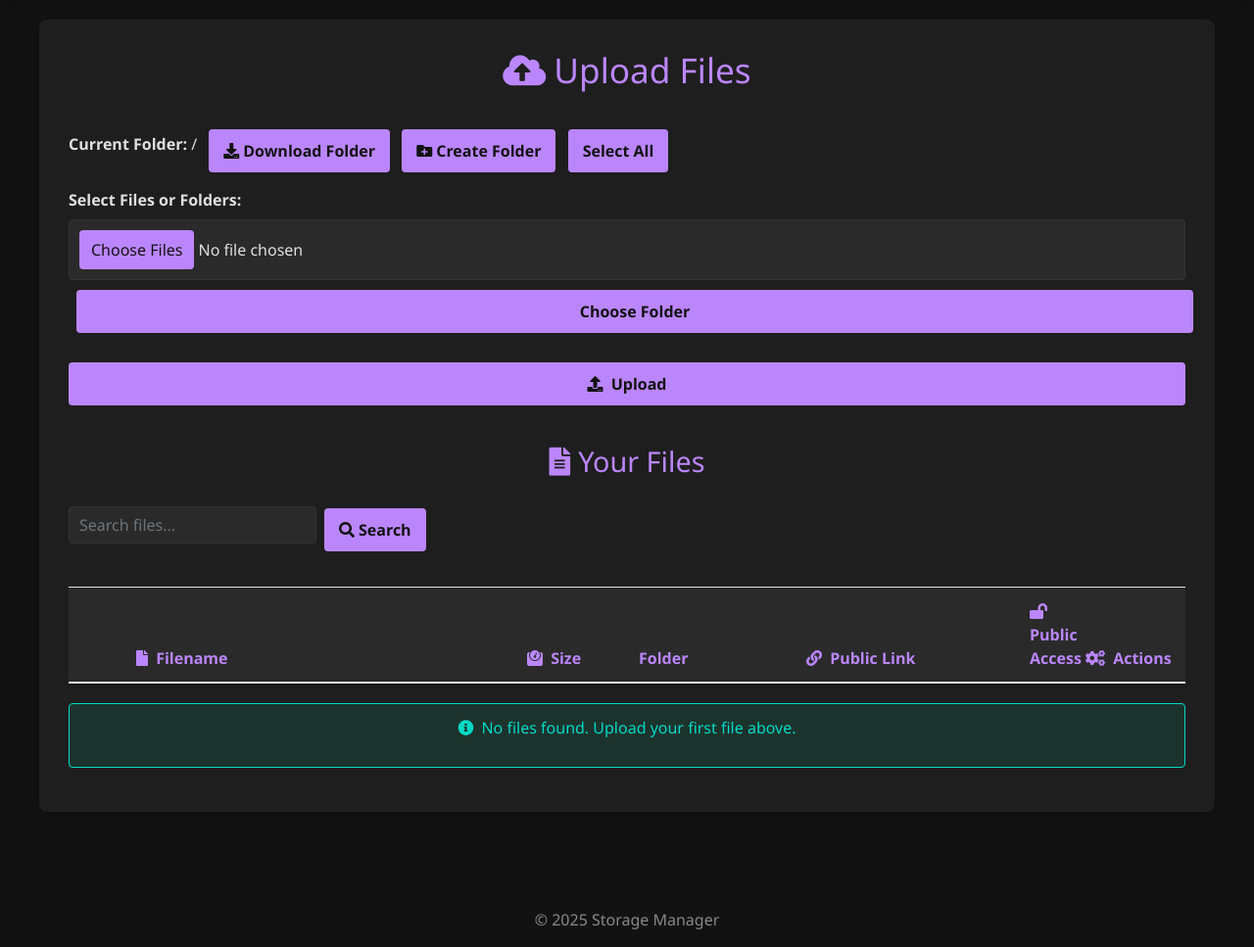
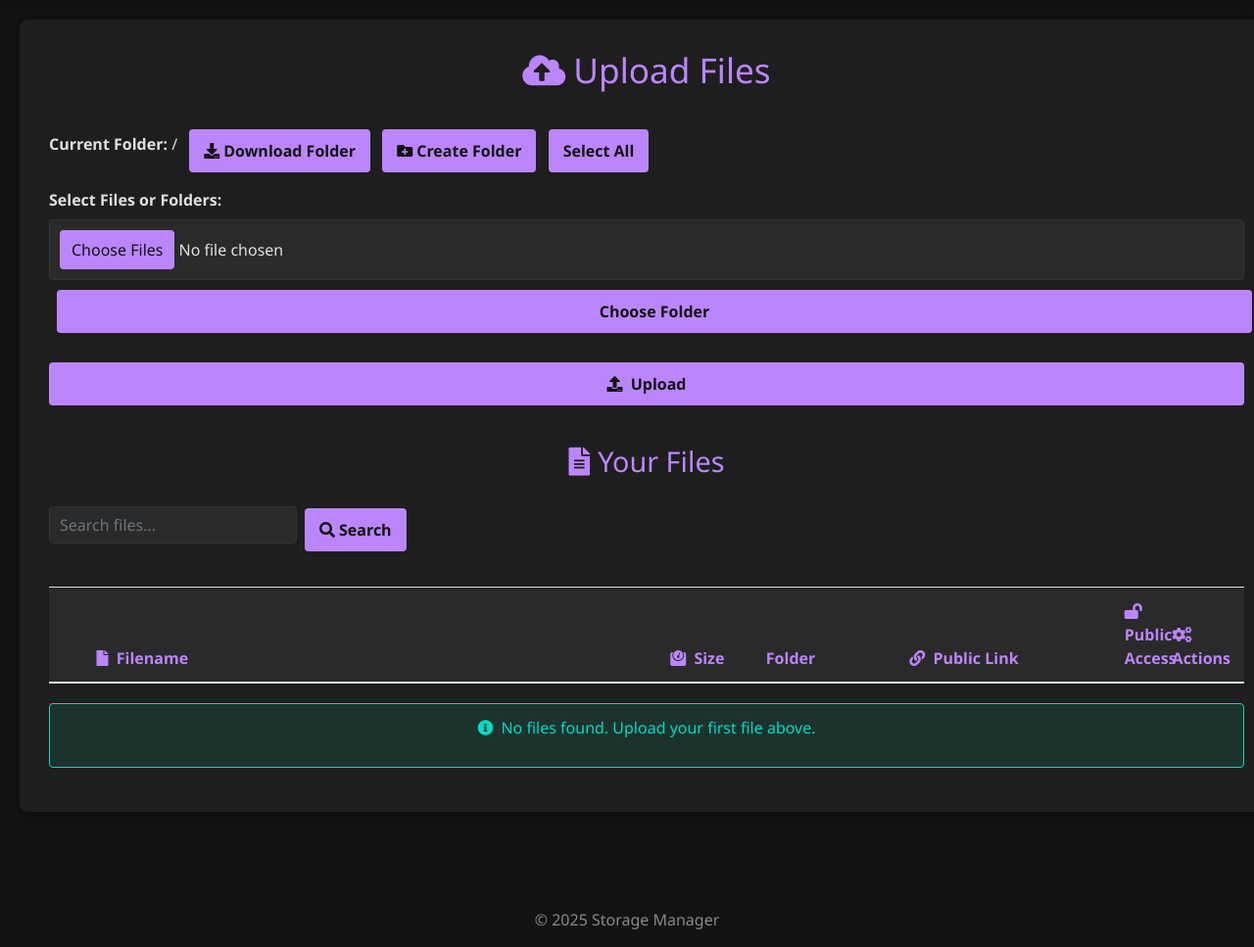
Before and after one commit to weneten/notion-storage, a Flask app: page / in a window 1280 px wide. Shown: the part 56-1023 px from the top of the page at 98% size. Run offline with Flask 3, Linux system fonts and the light colour scheme; the visitor is signed in with stand-in values (Sample User, id 1); data that the repository does not hold is empty; some libraries are stand-ins or nearby versions.

Commit message:
Expand filename column width and improve wrapping

```diff
--- a/static/style.css
+++ b/static/style.css
@@ -34,10 +34,8 @@ h2 {
     padding: 30px;
     border-radius: 8px;
     box-shadow: 0 2px 10px rgba(0, 0, 0, 0.3);
-    width: 100%;
-    max-width: 1200px;
     box-sizing: border-box;
-    margin: 20px auto;
+    margin: 20px;
 }
 
 .form-group {
@@ -360,7 +358,7 @@ button:hover,
 
 /* Ensure consistent spacing for file table columns */
 #files-container {
-    overflow-x: auto;
+    overflow-x: hidden;
 }
 
 #fileTable {
@@ -372,31 +370,32 @@ button:hover,
 #fileTable th,
 #fileTable td {
     padding: 12px;
+    box-sizing: border-box;
 }
 
 #fileTable .select-column {
-    width: 5%;
+    width: 3%;
     min-width: 30px;
 }
 
 #fileTable .filename-column {
-    width: 35%;
+    width: auto;
 }
 
 #fileTable .size-column {
-    width: 10%;
+    width: 8%;
 }
 
 #fileTable .folder-column {
-    width: 15%;
+    width: 12%;
 }
 
 #fileTable .public-link-column {
-    width: 20%;
+    width: 18%;
 }
 
 #fileTable .public-access-column {
-    width: 5%;
+    width: 4%;
 }
 
 /* Allow long text to wrap inside table cells */
@@ -405,6 +404,7 @@ button:hover,
 #fileTable .public-link-column {
     white-space: normal;
     overflow-wrap: anywhere;
+    word-break: normal;
 }
 
 #fileTable .public-link-column .public-link {
@@ -414,7 +414,7 @@ button:hover,
 
 #fileTable th:last-child,
 #fileTable td:last-child {
-    width: 10%;
+    width: 7%;
 }
 
 .filesize-cell {
```
